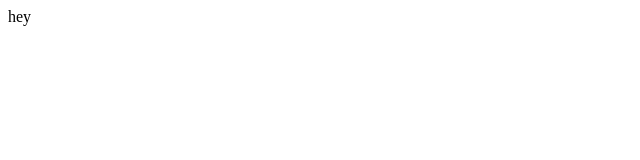
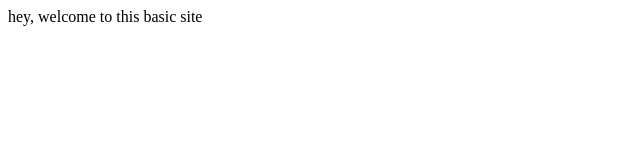
Before and after one commit to benw8989/Node.js-Test, a website: page index.html in a window 1280 px wide. Shown: the whole page, without its empty margins (0-640 px from the left). Drawn offline with Linux system fonts and the light colour scheme.

Commit message:
This is first commit

```diff
--- a/index.html
+++ b/index.html
@@ -1,3 +1,3 @@
 <html>
-hey
+hey, welcome to this basic site
 </html>
```
